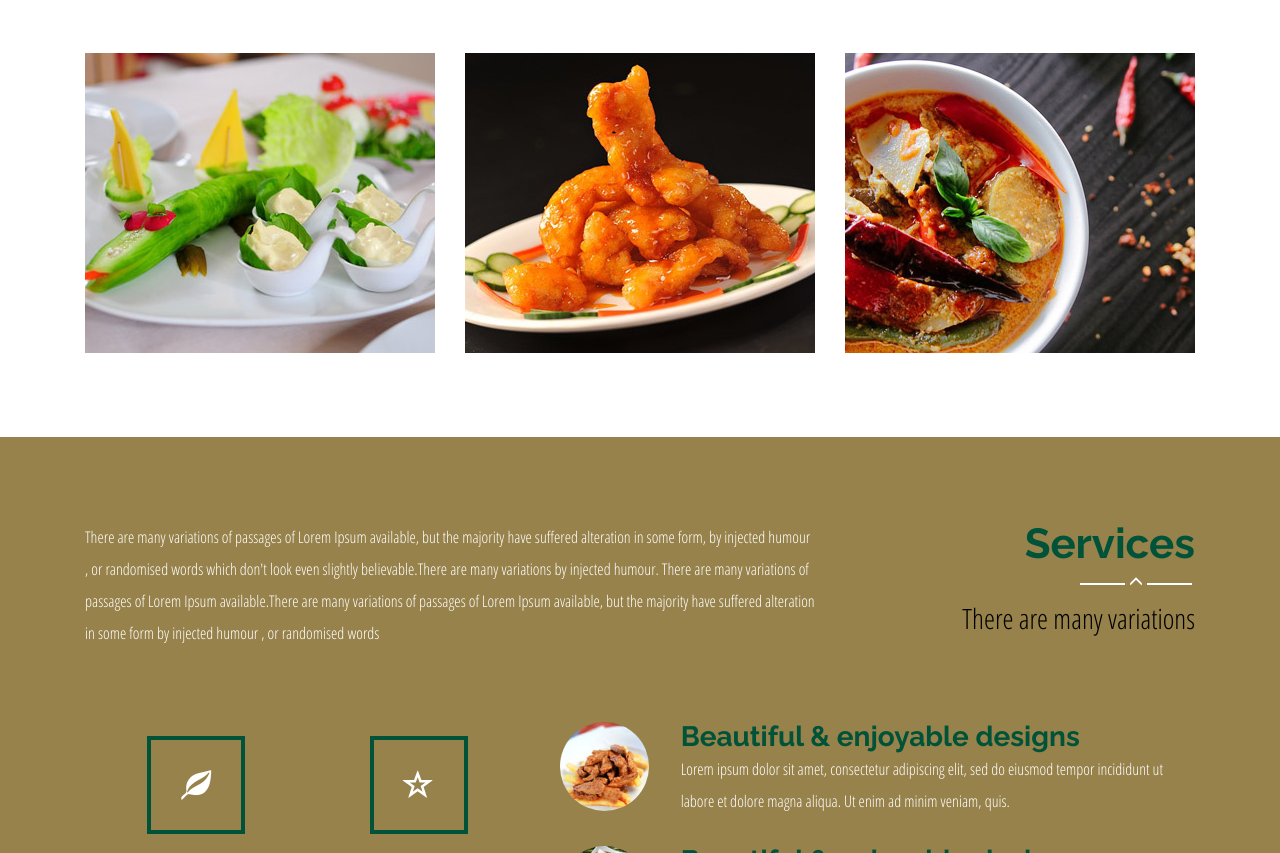
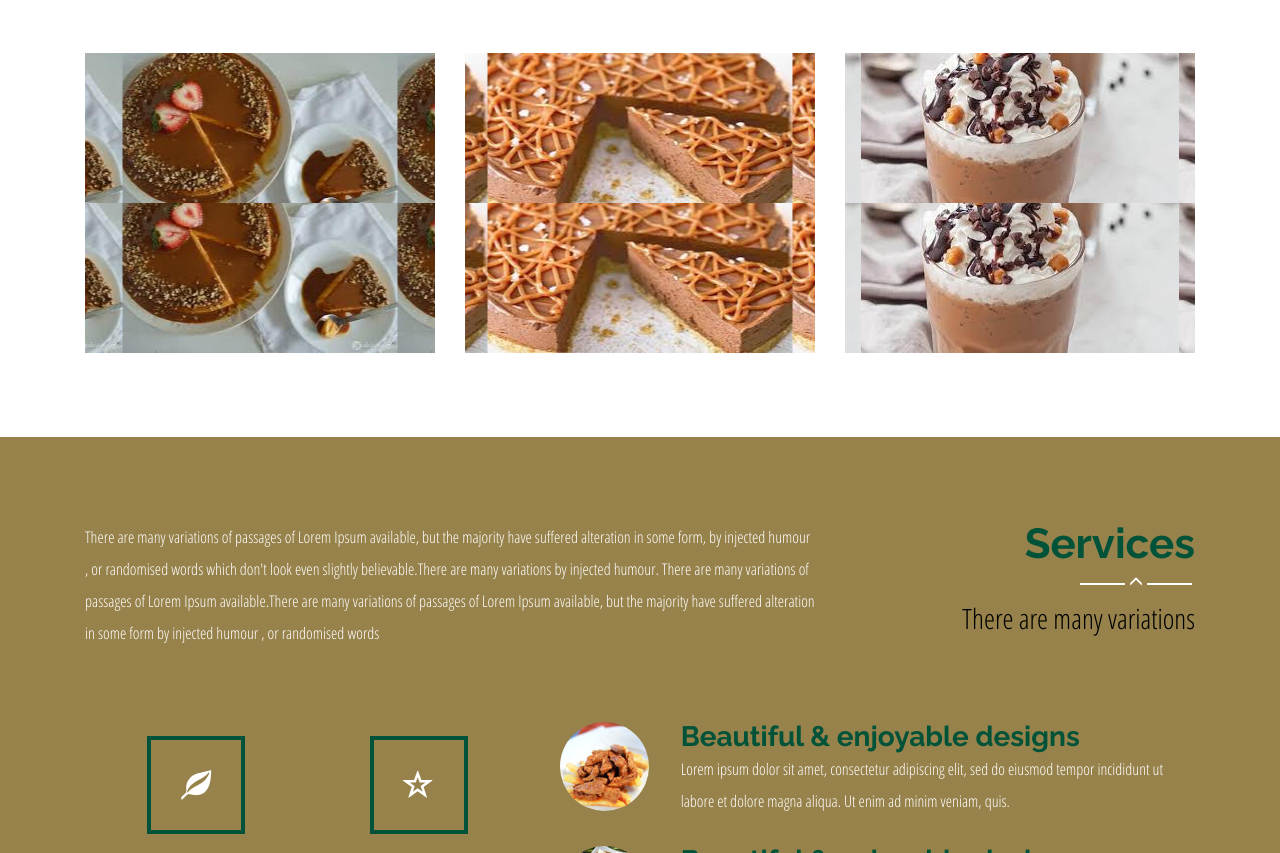
Before and after one commit to gamaitl/cookery, a plain HTML site: page index.html in a window 1280 px wide. Shown: the part 966-1819 px from the top of the page. Drawn offline with Linux system fonts and the light colour scheme.

Commit message:
Cambio de imagenes
Cambio de imagenes

```diff
--- a/css/style.css
+++ b/css/style.css
@@ -141,7 +141,7 @@ i.glyphicon.glyphicon-menu-hamburger {
   transform: rotateX(-180deg);
 }
 .hover-fold .front {
-  background: url(../images/aa.jpg) top;
+  background: url(../images/pay.jpg) top;
   height: 100%;
   /*has to be 100% of .top */
   width: 100%;
@@ -164,7 +164,7 @@ i.glyphicon.glyphicon-menu-hamburger {
   line-height:2em;
 }
 .hover-fold .bottom {
-  background: url(../images/aa.jpg) bottom;
+  background: url(../images/pay.jpg) bottom;
   height: 50%;
   position: absolute;
   top: 50%;
@@ -172,16 +172,16 @@ i.glyphicon.glyphicon-menu-hamburger {
   z-index: 0;
 }
 .hover-fold .front1 {
-  background: url(../images/aa1.jpg) top;
+  background: url(../images/pastel.jpg) top;
 }
 .hover-fold .bottom1{
-  background: url(../images/aa1.jpg) bottom;
+  background: url(../images/pastel.jpg) bottom;
 }
 .hover-fold .front2 {
-  background: url(../images/aa2.jpg) top;
+  background: url(../images/bebida.jpg) top;
 }
 .hover-fold .bottom2{
-  background: url(../images/aa2.jpg) bottom;
+  background: url(../images/bebida.jpg) bottom;
 }
 /*--content--*/
 .content-top-top {
```
Also changed, not shown: images/bebida.jpg (added), images/jarro.jpg (added), images/pastel.jpg (added), images/pay.jpg (added), images/tarros.jpg (added).
